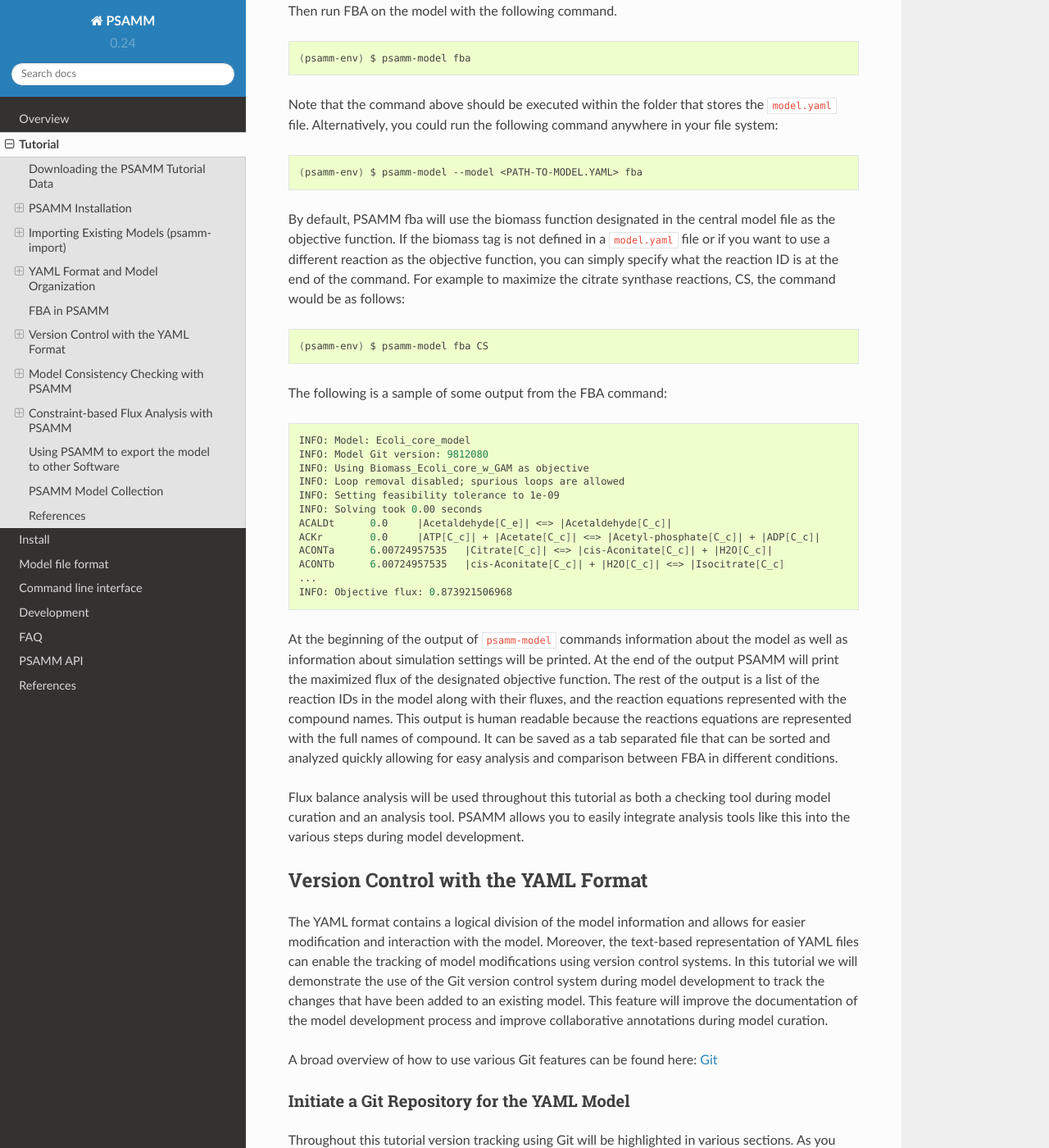
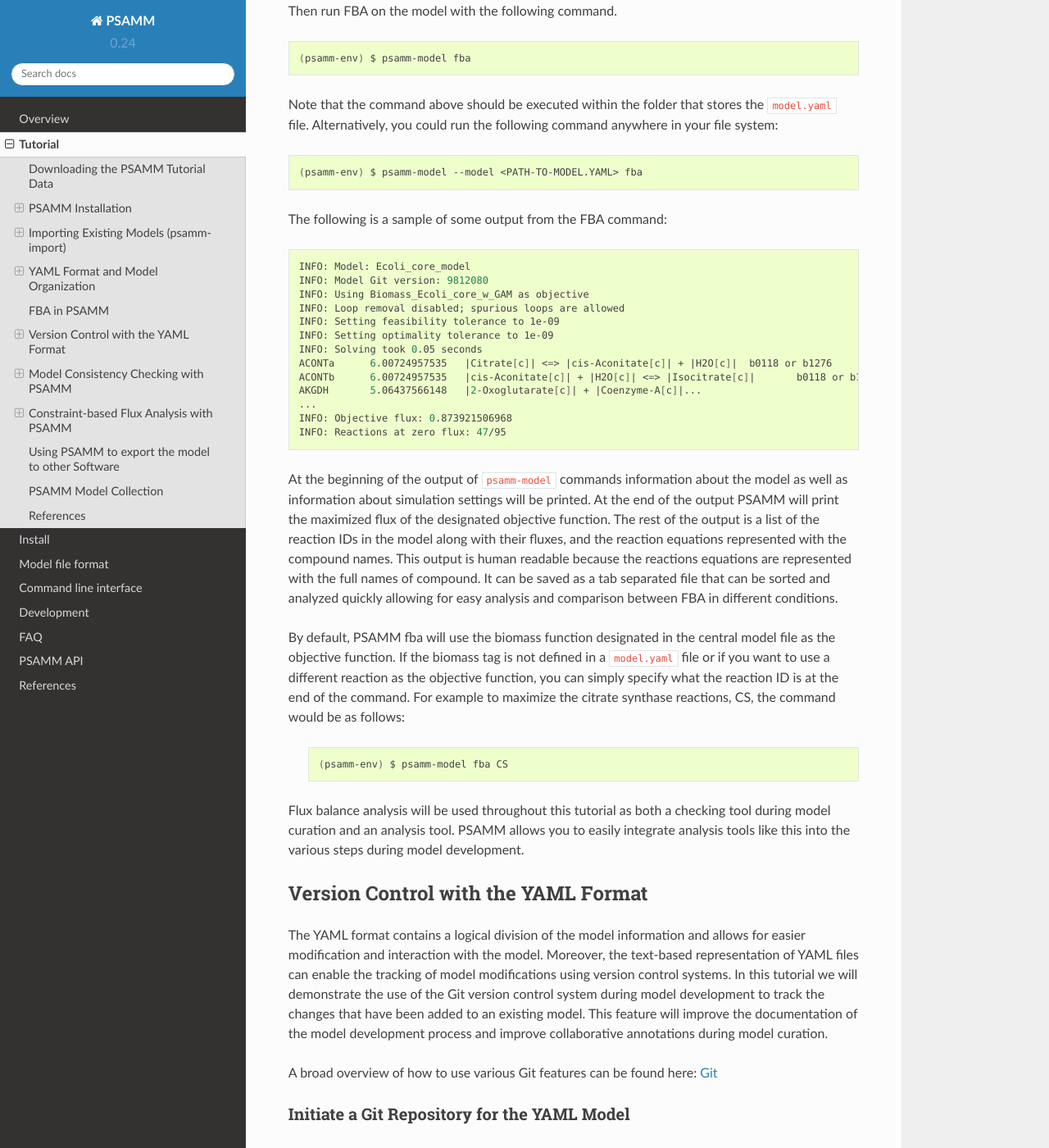
Before and after one commit to zhanglab/psamm, a Sphinx documentation site: the page built from docs/tutorial.rst, in a window 1280 px wide and 1400 px high, scrolled down 14876 px. Shown: the whole window at 82% size. Built offline with Sphinx 7.4.7 and the Read the Docs theme 2.0.0, drawn with Linux system fonts in a browser that asks for light colours; some of the changed text lies outside the part shown.

Commit message:
tutorial: Updated tutorial for latest version of PSAMM

```diff
--- a/docs/tutorial.rst
+++ b/docs/tutorial.rst
@@ -556,12 +556,12 @@
     - id: ACALDt
       name: acetaldehyde reversible transport
       genes: s0001
-      equation: '|acald_e[C_e]| <=> |acald_c[C_c]|'
+      equation: '|acald_e[e]| <=> |acald_c[c]|'
       subsystem: Transport, Extracellular
     - id: ACKr
       name: acetate kinase
       genes: b3115 or b2296 or b1849
-      equation: '|ac_c[C_c]| + |atp_c[C_c]| <=> |actp_c[C_c]| + |adp_c[C_c]|'
+      equation: '|ac_c[c]| + |atp_c[c]| <=> |actp_c[c]| + |adp_c[c]|'
       subsystem: Pyruvate Metabolism
 
 Each reaction entry is designated with the reaction ID first. Then the various
@@ -602,7 +602,7 @@
 
 .. code-block:: shell
 
-    '|ac_c[C_c]| + |atp_c[C_c]| <=> |actp_c[C_c]| + |adp_c[C_c]|'
+    '|ac_c[c]| + |atp_c[c]| <=> |actp_c[c]| + |adp_c[c]|'
 
 For longer reactions the YAML format
 provides a way to list each reaction component on a single line. For example a
@@ -613,7 +613,7 @@
     - id: ACKr
       name: acetate kinase
       equation:
-        compartment: C_c
+        compartment: c
         reversible: yes
         left:
           - id: ac_c
@@ -640,7 +640,7 @@
 
     - id: ACALDt
       name: acetaldehyde reversible transport
-      equation: '|acald_e[C_e]| <=> |acald_c[C_c]|'
+      equation: '|acald_e[e]| <=> |acald_c[c]|'
       subsystem: Transport, Extracellular
       genes: gene_0001
 
@@ -804,17 +804,6 @@
 
     (psamm-env) $ psamm-model --model <PATH-TO-MODEL.YAML> fba
 
-By default, PSAMM fba will use the biomass function designated in the central
-model file as the objective function. If the biomass tag is not defined in a
-``model.yaml`` file or if you want to use a different reaction as the
-objective function, you can simply specify what the reaction ID is at the
-end of the command. For example to maximize the citrate synthase reactions,
-CS, the command would be as follows:
-
-.. code-block:: shell
-
-    (psamm-env) $ psamm-model fba CS
-
 The following is a sample of some output from the FBA command:
 
 .. code-block:: shell
@@ -824,13 +813,14 @@
     INFO: Using Biomass_Ecoli_core_w_GAM as objective
     INFO: Loop removal disabled; spurious loops are allowed
     INFO: Setting feasibility tolerance to 1e-09
-    INFO: Solving took 0.00 seconds
-    ACALDt	0.0	|Acetaldehyde[C_e]| <=> |Acetaldehyde[C_c]|
-    ACKr	0.0	|ATP[C_c]| + |Acetate[C_c]| <=> |Acetyl-phosphate[C_c]| + |ADP[C_c]|
-    ACONTa	6.00724957535	|Citrate[C_c]| <=> |cis-Aconitate[C_c]| + |H2O[C_c]|
-    ACONTb	6.00724957535	|cis-Aconitate[C_c]| + |H2O[C_c]| <=> |Isocitrate[C_c]
+    INFO: Setting optimality tolerance to 1e-09
+    INFO: Solving took 0.05 seconds
+    ACONTa	6.00724957535	|Citrate[c]| <=> |cis-Aconitate[c]| + |H2O[c]|	b0118 or b1276
+    ACONTb	6.00724957535	|cis-Aconitate[c]| + |H2O[c]| <=> |Isocitrate[c]|	b0118 or b1276
+    AKGDH	5.06437566148	|2-Oxoglutarate[c]| + |Coenzyme-A[c]|...
     ...
     INFO: Objective flux: 0.873921506968
+    INFO: Reactions at zero flux: 47/95
 
 At the beginning of the output of ``psamm-model`` commands information about
 the model as well as information about simulation settings will be printed.
@@ -843,6 +833,17 @@
 and analyzed quickly allowing for easy analysis and comparison between FBA in
 different conditions.
 
+By default, PSAMM fba will use the biomass function designated in the central
+model file as the objective function. If the biomass tag is not defined in a
+``model.yaml`` file or if you want to use a different reaction as the
+objective function, you can simply specify what the reaction ID is at the
+end of the command. For example to maximize the citrate synthase reactions,
+CS, the command would be as follows:
+
+    .. code-block:: shell
+
+        (psamm-env) $ psamm-model fba CS
+
 Flux balance analysis will be used throughout this tutorial as both a checking
 tool during model curation and an analysis tool. PSAMM allows you to easily
 integrate analysis tools like this into the various steps during model
@@ -927,10 +928,10 @@
 
 .. code-block:: shell
 
-    ACALDt	0.0	|Acetaldehyde[C_e]| <=> |Acetaldehyde[C_c]|
-    ACKr	0.0	|ATP[C_c]| + |Acetate[C_c]| <=> |Acetyl-phosphate[C_c]| + |ADP[C_c]|
-    ACONTa	6.00724957535	|Citrate[C_c]| <=> |cis-Aconitate[C_c]| + |H2O[C_c]|
-    ACONTb	6.00724957535	|cis-Aconitate[C_c]| + |H2O[C_c]| <=> |Isocitrate[C_c]|
+    ACONTa	4.69666522532	|Citrate[c]| <=> |cis-Aconitate[c]| + |H2O[c]|	b0118 or b1276
+    ACONTb	4.69666522532	|cis-Aconitate[c]| + |H2O[c]| <=> |Isocitrate[c]|	b0118 or b1276
+    AKGDH	3.68511277336	|2-Oxoglutarate[c]| + |Coenzyme-A[c]| + |Nicotinamide-adenine-dinucleotide[c]| => |CO2[c]| + |Nicotinamide-adenine-dinucleotide-reduced[c]| + |Succinyl-CoA[c]|	b0116 and b0726 and b0727
+    ATPM	8.39	|ATP[c]| + |H2O[c]| => |ADP[c]| + |H[c]| + |Phosphate[c]|
     ...
     INFO: Objective flux: 0.873921506968
 
@@ -999,7 +1000,9 @@
     (psamm-env) $ psamm-model fba --all-reactions
 
 
-It can be seen that the newly added reactions are being read into the model
+The ``--all-reactions`` option makes the command write out all reactions in
+the model even if they have a flux of zero in the simulation result. It can be
+seen that the newly added reactions are being read into the model
 since they do appear in the output. For example the `MANNI1DEH` reaction can be
 seen in the FBA output and it can be seen that this reaction is not carrying
 any flux. This is because there is no exchange reaction added into the model that
@@ -1043,16 +1046,15 @@
 
 .. code-block:: diff
 
-    @@ -1,6 +1,8 @@
-    name: Default medium
-    compartment: C_e
-    compounds:
+    @@ -1,5 +1,7 @@
+     name: Default medium
+     compounds:
     +- id: manni
     +  lower: -10
      - id: ac_e
        reaction: EX_ac_e
        lower: 0.0
-    @@ -26,7 +28,7 @@ compounds:
+    @@ -25,7 +27,7 @@
        lower: 0.0
      - id: glc_D_e
        reaction: EX_glc_e
@@ -1076,7 +1078,7 @@
 
 .. code-block:: shell
 
-    (psamm-env) $ psamm-model fba
+    (psamm-env) $ psamm-model fba --all-reactions
 
 From the output it can be seen that there is flux through the biomass reaction
 and that the mannitol utilization reactions are being used. In this situation
@@ -1085,11 +1087,11 @@
 
 .. code-block:: shell
 
-    FRUKIN	0.0	|fru_c[C_c]| + |ATP[C_c]| => |D-Fructose-6-phosphate[C_c]| + |ADP[C_c]| + |H[C_c]|
-    MANNI1PDEH	10.0	|Nicotinamide-adenine-dinucleotide[C_c]| + |manni1p[C_c]| => |D-Fructose-6-phosphate[C_c]| + |H[C_c]| + |Nicotinamide-adenine-dinucleotide-reduced[C_c]|
-    MANNI1PPHOS	0.0	|manni1p[C_c]| + |H2O[C_c]| => |manni[C_c]| + |Phosphate[C_c]|
-    MANNIDEH	0.0	|Nicotinamide-adenine-dinucleotide[C_c]| + |manni[C_c]| => |Nicotinamide-adenine-dinucleotide-reduced[C_c]| + |fru_c[C_c]|
-    MANNIPTS	10.0	|manni[C_e]| + |Phosphoenolpyruvate[C_c]| => |manni1p[C_c]| + |Pyruvate[C_c]|
+    FRUKIN	0.0	|fru_c[c]| + |ATP[c]| => |D-Fructose-6-phosphate[c]| + |ADP[c]| + |H[c]|
+    MANNI1PDEH	10.0	|Nicotinamide-adenine-dinucleotide[c]| + |manni1p[c]| => |D-Fructose-6-phosphate[c]| + |H[c]| + |Nicotinamide-adenine-dinucleotide-reduced[c]|
+    MANNI1PPHOS	0.0	|manni1p[c]| + |H2O[c]| => |manni[c]| + |Phosphate[c]|
+    MANNIDEH	0.0	|Nicotinamide-adenine-dinucleotide[c]| + |manni[c]| => |Nicotinamide-adenine-dinucleotide-reduced[c]| + |fru_c[c]|
+    MANNIPTS	10.0	|manni[e]| + |Phosphoenolpyruvate[c]| => |manni1p[c]| + |Pyruvate[c]|
 
 You can also choose to maximize other reactions in the network. For
 example this could be used to analyze the network when production of a certain
@@ -1101,7 +1103,7 @@
 
 .. code-block:: shell
 
-    (psamm-env) $ psamm-model fba FRUKIN
+    (psamm-env) $ psamm-model fba FRUKIN --all-reactions
 
 It can be seen from this simulation that the `FRUKIN` reaction is now being
 used and that the fluxes through the network have changed from when the biomass
@@ -1109,12 +1111,20 @@
 
 .. code-block:: shell
 
-    EX_manni_e	-10.0	|manni[C_e]| <=>
-    FRUKIN	10.0	|fru_c[C_c]| + |ATP[C_c]| => |D-Fructose-6-phosphate[C_c]| + |ADP[C_c]| + |H[C_c]|
-    MANNI1PDEH	0.0	|Nicotinamide-adenine-dinucleotide[C_c]| + |manni1p[C_c]| => |D-Fructose-6-phosphate[C_c]| + |H[C_c]| + |Nicotinamide-adenine-dinucleotide-reduced[C_c]|
-    MANNI1PPHOS	10.0	|manni1p[C_c]| + |H2O[C_c]| => |manni[C_c]| + |Phosphate[C_c]|
-    MANNIDEH	10.0	|Nicotinamide-adenine-dinucleotide[C_c]| + |manni[C_c]| => |Nicotinamide-adenine-dinucleotide-reduced[C_c]| + |fru_c[C_c]|
-    MANNIPTS	10.0	|manni[C_e]| + |Phosphoenolpyruvate[C_c]| => |manni1p[C_c]| + |Pyruvate[C_c]|
+    ...
+    EX_lac_D_e	20.0	|D-Lactate[e]| <=>
+    EX_manni_e	-10.0	|manni[e]| <=>
+    EX_o2_e	-5.0	|O2[e]| <=>
+    EX_pi_e	0.0	|Phosphate[e]| <=>
+    EX_pyr_e	0.0	|Pyruvate[e]| <=>
+    EX_succ_e	0.0	|Succinate[e]| <=>
+    FBA	10.0	|D-Fructose-1-6-bisphosphate[c]| <=> |Dihydroxyacetone-phosphate[c]| + |Glyceraldehyde-3-phosphate[c]|	b2097 or b1773 or b2925
+    FBP	0.0	|D-Fructose-1-6-bisphosphate[c]| + |H2O[c]| => |D-Fructose-6-phosphate[c]| + |Phosphate[c]|	b3925 or b4232
+    FORt2	0.0	|Formate[e]| + |H[e]| => |Formate[c]| + |H[c]|	b0904 or b2492
+    FORti	0.0	|Formate[c]| => |Formate[e]|	b0904 or b2492
+    FRD7	0.0	|Fumarate[c]| + |Ubiquinol-8[c]| => |Ubiquinone-8[c]| + |Succinate[c]|	b4151 and b4152 and b4153 and b4154
+    FRUKIN	10.0	|fru_c[c]| + |ATP[c]| => |D-Fructose-6-phosphate[c]| + |ADP[c]| + |H[c]|
+    ...
 
 
 Adding new Compounds to the Model
@@ -1177,12 +1187,12 @@
 
 .. code-block:: shell
 
-    EX_manni_C_e	-10.0	|Mannitol[C_e]| <=>
-    FRUKIN	0.0	|Fructose[C_c]| + |ATP[C_c]| => |D-Fructose-6-phosphate[C_c]| + |ADP[C_c]| + |H[C_c]|
-    MANNI1PDEH	10.0	|Nicotinamide-adenine-dinucleotide[C_c]| + |Mannitol 1-phosphate[C_c]| => |D-Fructose-6-phosphate[C_c]| + |H[C_c]| + |Nicotinamide-adenine-dinucleotide-reduced[C_c]|
-    MANNI1PPHOS	0.0	|Mannitol 1-phosphate[C_c]| + |H2O[C_c]| => |Mannitol[C_c]| + |Phosphate[C_c]|
-    MANNIDEH	0.0	|Nicotinamide-adenine-dinucleotide[C_c]| + |Mannitol[C_c]| => |Nicotinamide-adenine-dinucleotide-reduced[C_c]| + |Fructose[C_c]|
-    MANNIPTS	10.0	|Mannitol[C_e]| + |Phosphoenolpyruvate[C_c]| => |Mannitol 1-phosphate[C_c]| + |Pyruvate[C_c]|
+    EX_manni_e	-10.0	|Mannitol[e]| <=>
+    FRUKIN	0.0	|Fructose[c]| + |ATP[c]| => |D-Fructose-6-phosphate[c]| + |ADP[c]| + |H[c]|
+    MANNI1PDEH	10.0	|Nicotinamide-adenine-dinucleotide[c]| + |Mannitol 1-phosphate[c]| => |D-Fructose-6-phosphate[c]| + |H[c]| + |Nicotinamide-adenine-dinucleotide-reduced[c]|
+    MANNI1PPHOS	0.0	|Mannitol 1-phosphate[c]| + |H2O[c]| => |Mannitol[c]| + |Phosphate[c]|
+    MANNIDEH	0.0	|Nicotinamide-adenine-dinucleotide[c]| + |Mannitol[c]| => |Nicotinamide-adenine-dinucleotide-reduced[c]| + |Fructose[c]|
+    MANNIPTS	10.0	|Mannitol[e]| + |Phosphoenolpyruvate[c]| => |Mannitol 1-phosphate[c]| + |Pyruvate[c]|
 
 
 Checking File Changes with Git
@@ -1256,7 +1266,7 @@
     (psamm-env) $ git commit -m 'Addition of mannitol utilization pathway and associated compounds'
 
 Now the model has been updated and the changes have been committed. The Git log
-command can be used to view what the commits have been made in a repository.
+command can be used to view what commits have been made in the repository.
 This allows you to track the overall progress as well as examine what
 specific changes have been made. More detailed information between the commits
 can be viewed using the ``git diff`` command along with the commit ID that you
@@ -1324,7 +1334,7 @@
 
 .. code-block:: shell
 
-    (psamm-env) $ psamm-model search reaction --compound 'manni[C_c]'
+    (psamm-env) $ psamm-model search reaction --compound 'manni[c]'
 
 
 Stoichiometric Checking
@@ -1384,14 +1394,14 @@
 
 .. code-block:: shell
 
-    (psamm-env) $ psamm-model masscheck --type=reaction
+    (psamm-env) $ psamm-model masscheck --type=reactions
 
 The output of this command will appear as follows.
 
 .. code-block:: shell
 
     ...
-    FRUKIN	1.0	|Fructose[C_c]| + |ATP[C_c]| => |D-Fructose-6-phosphate[C_c]| + |ADP[C_c]| + |H[C_c]|
+    FRUKIN	1.0	|Fructose[c]| + |ATP[c]| => |D-Fructose-6-phosphate[c]| + |ADP[c]| + |H[c]|
     INFO: Consistent reactions: 100/101
 
 This check is performed similarly to the compound check. In addition, mass
@@ -1406,7 +1416,7 @@
 these cases the residue value may be reallocated among a few connected
 reactions. In this example the unbalanced reaction is the MANNIDEH reaction::
 
-    MANNIDEH    |manni[C_c]| + |nad_c[C_c]| => |fru_c[C_c]| + |nadh_c[C_c]|
+    MANNIDEH    |manni[c]| + |nad_c[c]| => |fru_c[c]| + |nadh_c[c]|
 
 In this reaction equation the right hand side is missing a proton. However
 minimization problem can result in the residue being placed on either the
@@ -1607,16 +1617,16 @@
     INFO: Model Git version: 9812080
     INFO: Using flux bounds to determine consistency.
     INFO: Setting feasibility tolerance to 1e-09
-    EX_fru_e	|D-Fructose[C_e]| <=>
-    EX_fum_e	|Fumarate[C_e]| <=>
-    EX_glc_e	|D-Glucose[C_e]| <=>
-    EX_gln_L_e	|L-Glutamine[C_e]| <=>
-    EX_mal_L_e	|L-Malate[C_e]| <=>
-    FRUpts2	|D-Fructose[C_e]| + |Phosphoenolpyruvate[C_c]| => |D-Fructose-6-phosphate[C_c]| + |Pyruvate[C_c]|
-    FUMt2_2	(2) |H[C_e]| + |Fumarate[C_e]| => |Fumarate[C_c]| + (2) |H[C_c]|
-    GLCpts	|D-Glucose[C_e]| + |Phosphoenolpyruvate[C_c]| => |Pyruvate[C_c]| + |D-Glucose-6-phosphate[C_c]|
-    GLNabc	|L-Glutamine[C_e]| + |ATP[C_c]| + |H2O[C_c]| => |ADP[C_c]| + |Phosphate[C_c]| + |H[C_c]| + |L-Glutamine[C_c]|
-    MALt2_2	(2) |H[C_e]| + |L-Malate[C_e]| => |L-Malate[C_c]| + (2) |H[C_c]|
+    EX_fru_e	|D-Fructose[e]| <=>
+    EX_fum_e	|Fumarate[e]| <=>
+    EX_glc_e	|D-Glucose[e]| <=>
+    EX_gln_L_e	|L-Glutamine[e]| <=>
+    EX_mal_L_e	|L-Malate[e]| <=>
+    FRUpts2	|D-Fructose[e]| + |Phosphoenolpyruvate[c]| => |D-Fructose-6-phosphate[c]| + |Pyruvate[c]|
+    FUMt2_2	(2) |H[e]| + |Fumarate[e]| => |Fumarate[c]| + (2) |H[c]|
+    GLCpts	|D-Glucose[e]| + |Phosphoenolpyruvate[c]| => |Pyruvate[c]| + |D-Glucose-6-phosphate[c]|
+    GLNabc	|L-Glutamine[e]| + |ATP[c]| + |H2O[c]| => |ADP[c]| + |Phosphate[c]| + |H[c]| + |L-Glutamine[c]|
+    MALt2_2	(2) |H[e]| + |L-Malate[e]| => |L-Malate[c]| + (2) |H[c]|
     INFO: Model has 5/80 inconsistent internal reactions (0 disabled by user)
     INFO: Model has 5/21 inconsistent exchange reactions (0 disabled by user)
 
@@ -1747,12 +1757,12 @@
 .. code-block:: shell
 
     ...
-    EX_pi_e	-3.44906664664	-3.44906664664	|Phosphate[C_e]| <=>
-    EX_pyr_e	-0.0	-0.0	|Pyruvate[C_e]| <=>
-    EX_succ_e	-0.0	-0.0	|Succinate[C_e]| <=>
-    FBA	7.00227721609	7.00227721609	|D-Fructose-1-6-bisphosphate[C_c]| <=> |Dihydroxyacetone-phosphate[C_c]| + |Glyceraldehyde-3-phosphate[C_c]|
-    FBP	0.0	0.0	|D-Fructose-1-6-bisphosphate[C_c]| + |H2O[C_c]| => |D-Fructose-6-phosphate[C_c]| + |Phosphate[C_c]|
-    FORt2	0.0	0.0	|Formate[C_e]| + |H[C_e]| => |Formate[C_c]| + |H[C_c]|
+    EX_pi_e	-3.44906664664	-3.44906664664	|Phosphate[e]| <=>
+    EX_pyr_e	-0.0	-0.0	|Pyruvate[e]| <=>
+    EX_succ_e	-0.0	-0.0	|Succinate[e]| <=>
+    FBA	7.00227721609	7.00227721609	|D-Fructose-1-6-bisphosphate[c]| <=> |Dihydroxyacetone-phosphate[c]| + |Glyceraldehyde-3-phosphate[c]|
+    FBP	0.0	0.0	|D-Fructose-1-6-bisphosphate[c]| + |H2O[c]| => |D-Fructose-6-phosphate[c]| + |Phosphate[c]|
+    FORt2	0.0	0.0	|Formate[e]| + |H[e]| => |Formate[c]| + |H[c]|
     ...
 
 
@@ -1766,10 +1776,10 @@
 
 .. code-block:: shell
 
-    EX_glc_e	-10.0	-2.0	|D-Glucose[C_e]| <=>
-    EX_manni_e	-9.0	-3.0	|Mannitol[C_e]| <=>
-    MANNIPTS	3.0	9.0	|Mannitol[C_e]| + |Phosphoenolpyruvate[C_c]| => |Mannitol 1-phosphate[C_c]| + |Pyruvate[C_c]|
-    GLCpts	2.0	10.0	|D-Glucose[C_e]| + |Phosphoenolpyruvate[C_c]| => |Pyruvate[C_c]| + |D-Glucose-6-phosphate[C_c]|
+    EX_glc_e	-10.0	-2.0	|D-Glucose[e]| <=>
+    EX_manni_e	-9.0	-3.0	|Mannitol[e]| <=>
+    MANNIPTS	3.0	9.0	|Mannitol[e]| + |Phosphoenolpyruvate[c]| => |Mannitol 1-phosphate[c]| + |Pyruvate[c]|
+    GLCpts	2.0	10.0	|D-Glucose[e]| + |Phosphoenolpyruvate[c]| => |Pyruvate[c]| + |D-Glucose-6-phosphate[c]|
 
 
 It can be seen that in this situation the lower and upper bounds of some
@@ -1865,13 +1875,13 @@
 function works on the same principle as the gene deletions but instead of
 removing individual genes, reactions will be removed.
 To run random minimal network analysis on the
-model use the randomsparse command with the ``--type=reaction`` option. The
+model use the randomsparse command with the ``--type=reactions`` option. The
 last parameter for the command is a percentage of the maximum objective flux
 that will be used as the threshold for the simulation.
 
 .. code-block:: shell
 
-    (psamm-env) $ psamm-model randomsparse --type=reaction 95%
+    (psamm-env) $ psamm-model randomsparse --type=reactions 95%
 
 The output from the ``randomsparse`` command could be as follows:
 
```
Also changed, not shown: other parts of docs/tutorial.rst (+9 -9 lines).
